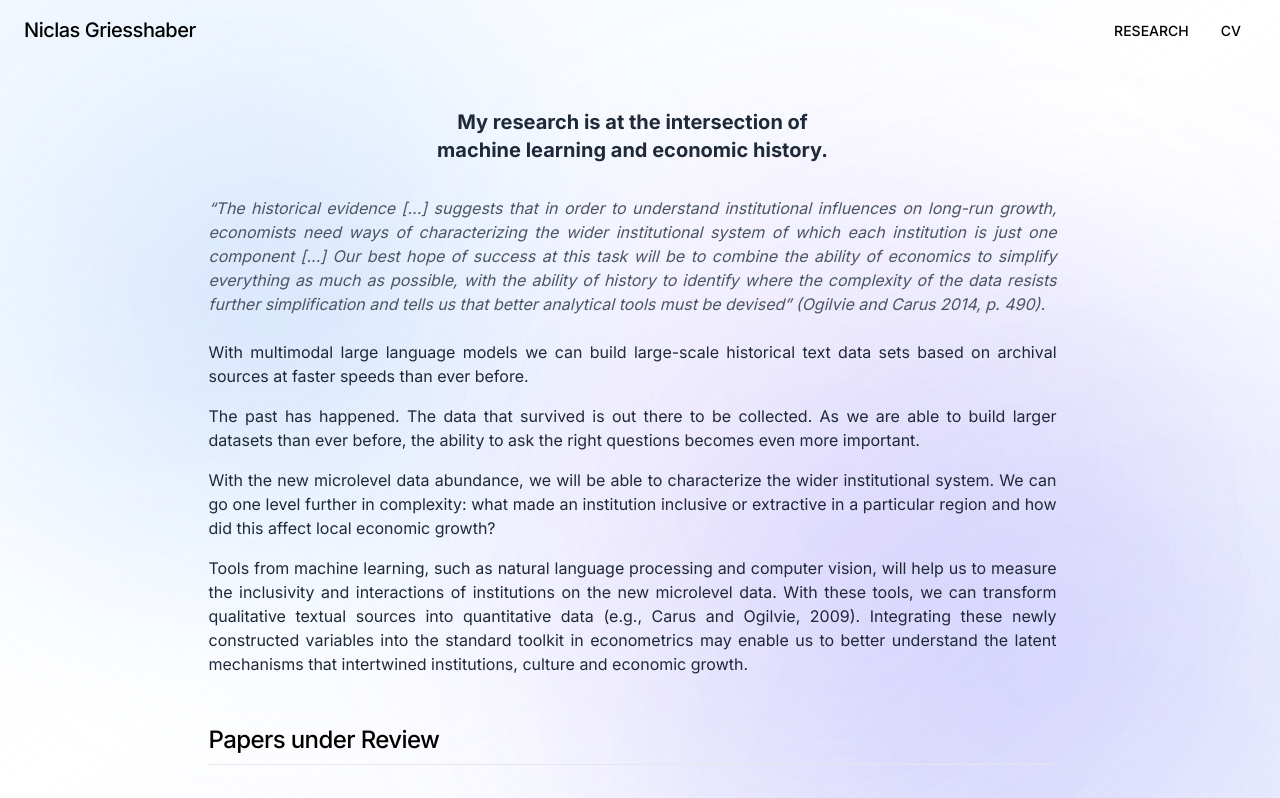
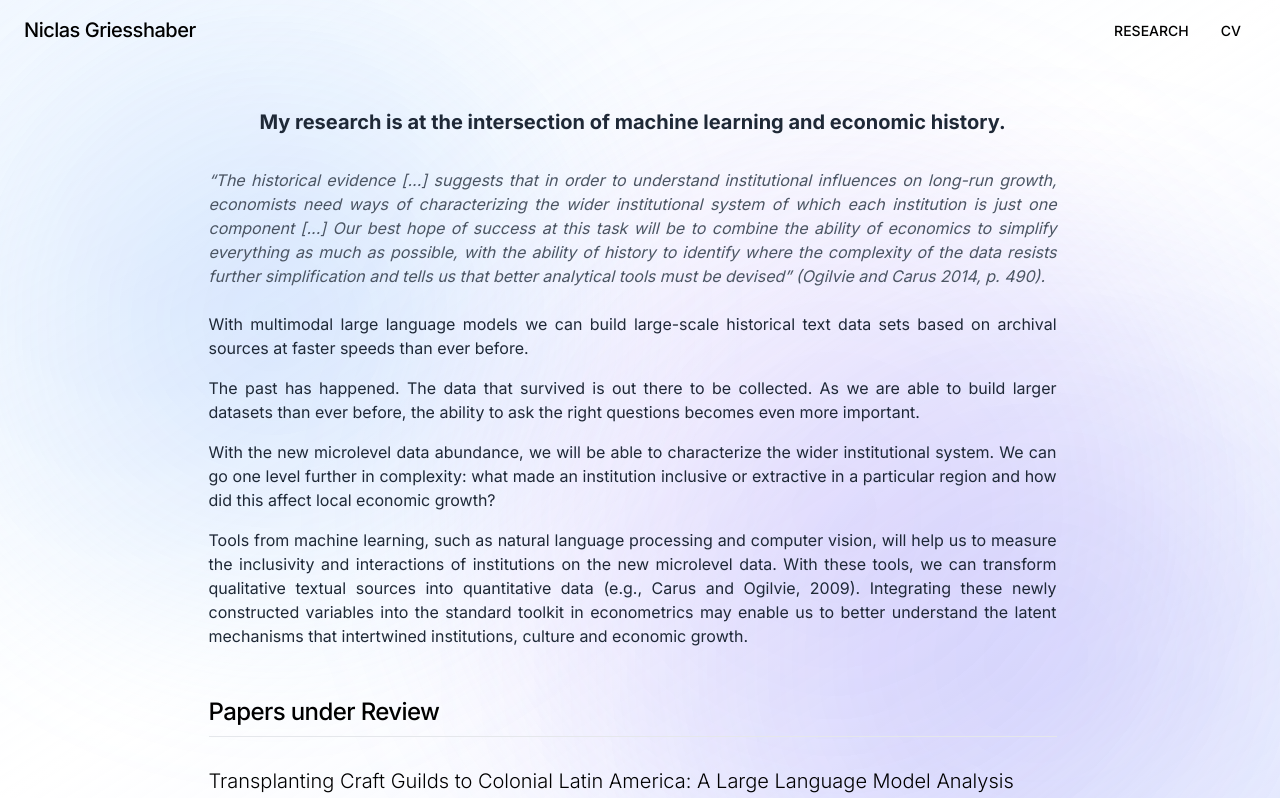
Before and after one commit to niclasgriesshaber/vibe_website_griesshaber, a Next.js app: page /research in a window 1280 px wide. Shown: the top 798 px of the page. Built offline with nearby package versions, Linux system fonts and the light colour scheme.

Commit message:
Make research page caption line break responsive (mobile-only)

```diff
--- a/app/research/page.tsx
+++ b/app/research/page.tsx
@@ -46,7 +46,7 @@ export default function Research() {
         <div className="max-w-4xl mx-auto px-6 py-12">
           {/* Introduction - centered and more compact */}
           <p className="text-base md:text-xl text-gray-800 font-bold mb-8 text-center">
-            My research is at the intersection of<br />machine learning and economic history.
+            My research is at the intersection of<span className="md:hidden"><br /></span><span className="hidden md:inline"> </span>machine learning and economic history.
           </p>
 
           {/* Quote and Vision Statement */}
```
